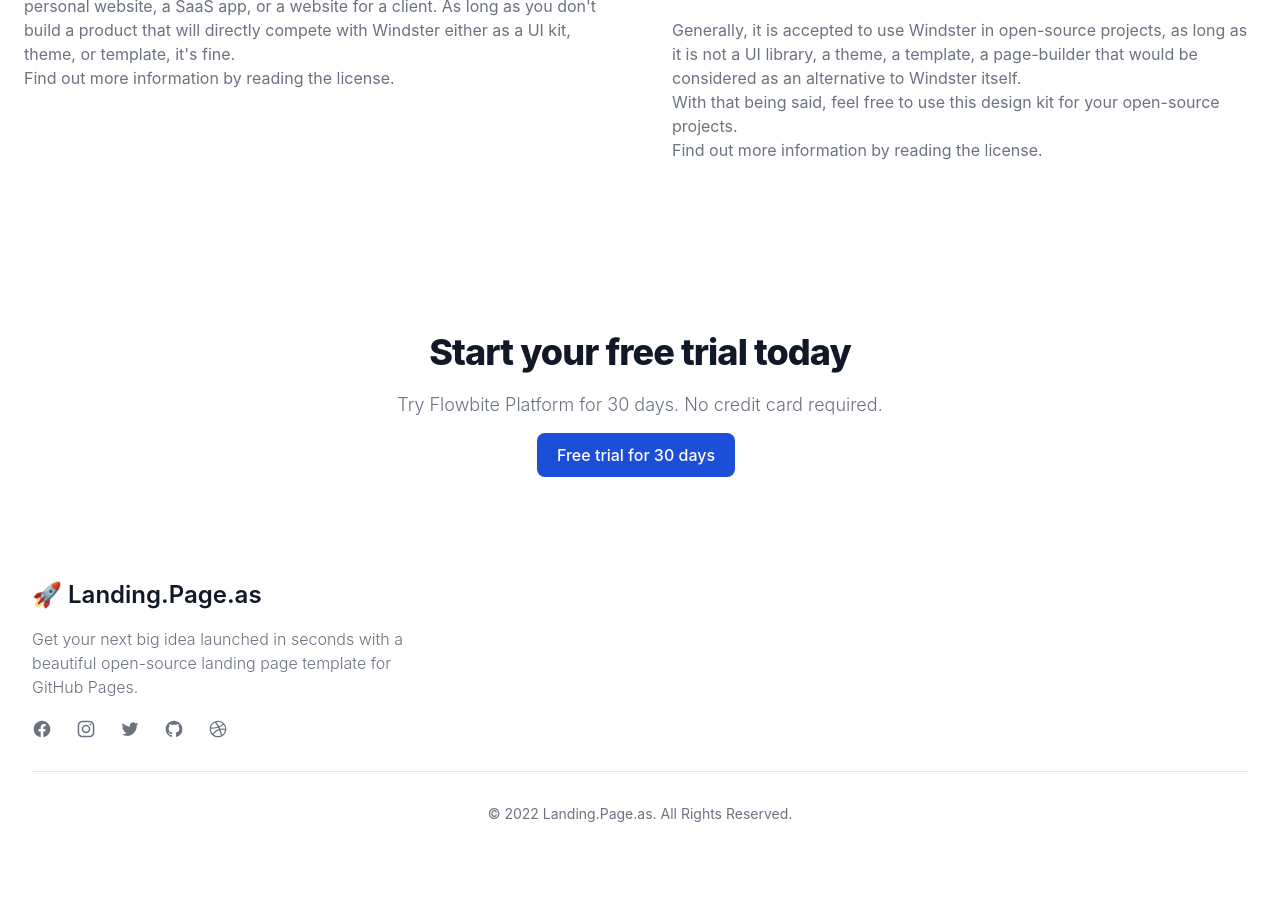
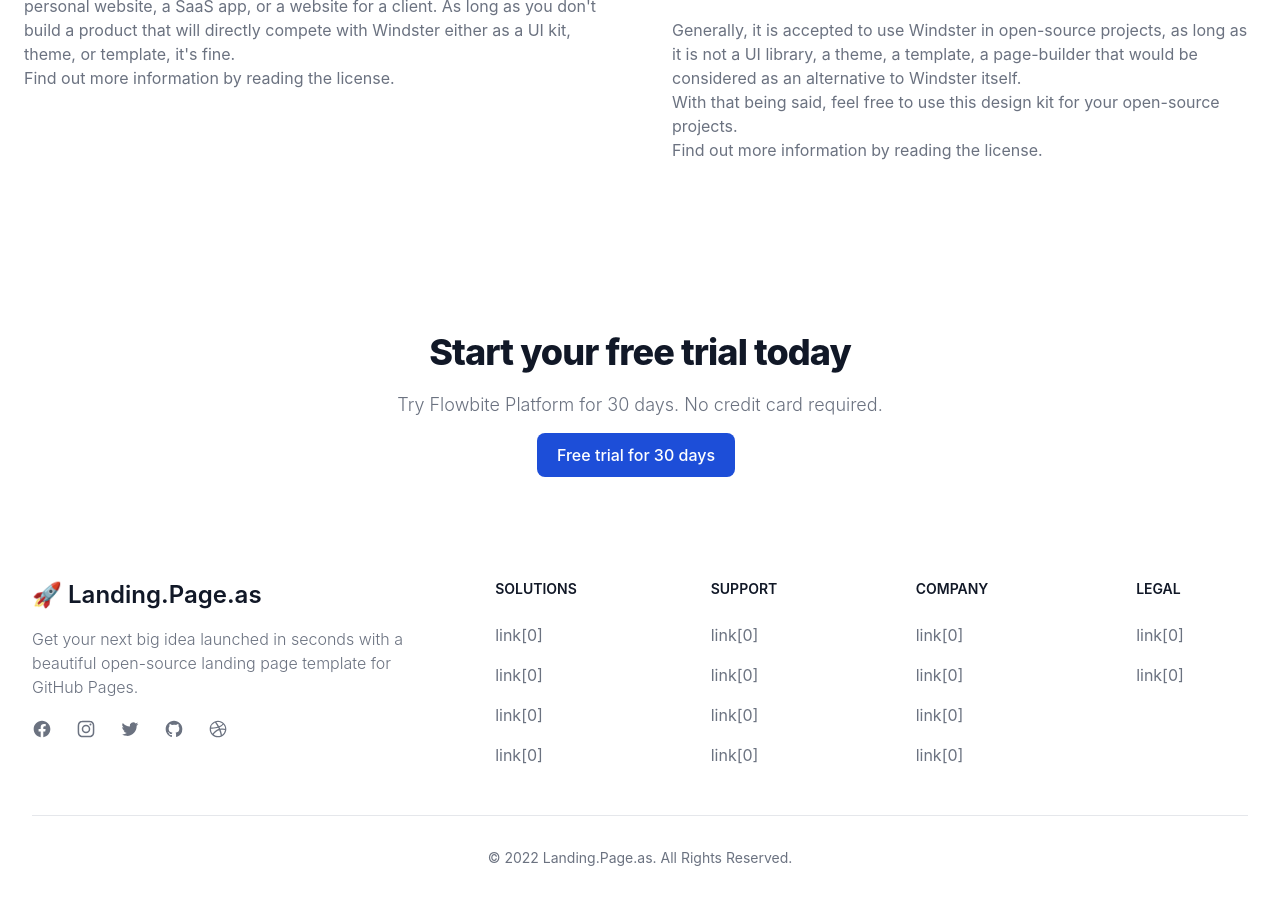
Before and after one commit to nathanclevenger/landing, a Jekyll site: the page built from README.md, in a window 1280 px wide and 900 px high, scrolled down 3611 px. Built offline with Jekyll 4.4.1, drawn with Linux system fonts in a browser that asks for light colours; nearby versions of some CDN libraries; our own code applies the rules of GitHub Pages for plain Markdown files; before the commit the page ends 4467 px from its top, so only the background shows below that; part of the change alters nothing that is shown.

Commit message:
Update _config.yaml

```diff
--- a/_config.yaml
+++ b/_config.yaml
@@ -25,21 +25,21 @@ footer:
     linkedin: https://www.linkedin.com/in/nathanclevenger/
     github: https://github.com/nathanclevenger
   links:
-    - Solutions:
-      - Marketing: https://marketing.page.as
-      - Analytics: https://analytics.page.as
-      - Commerce: https://commerce.page.as
-      - Insights: https://insights.page.as
-    - Support:
-      - Pricing: https://pricing.page.as
-      - Documentation: https://documentation.page.as
-      - Guides: https://guide.page.as
-      - Status: https://status.page.as
-    - Company:
-      - About: https://about.page.as
-      - Blog: https://blogs.as
-      - Jobs: https://jobs.page.as
-      - Partners: https://partner.page.as
-    - Legal:
-      - Privacy: https://privacy.page.as
-      - Terms: https://terms.page.as
+    Solutions:
+      Marketing: https://marketing.page.as
+      Analytics: https://analytics.page.as
+      Commerce: https://commerce.page.as
+      Insights: https://insights.page.as
+    Support:
+      Pricing: https://pricing.page.as
+      Documentation: https://documentation.page.as
+      Guides: https://guide.page.as
+      Status: https://status.page.as
+    Company:
+      About: https://about.page.as
+      Blog: https://blogs.as
+      Jobs: https://jobs.page.as
+      Partners: https://partner.page.as
+    Legal:
+      Privacy: https://privacy.page.as
+      Terms: https://terms.page.as
```
